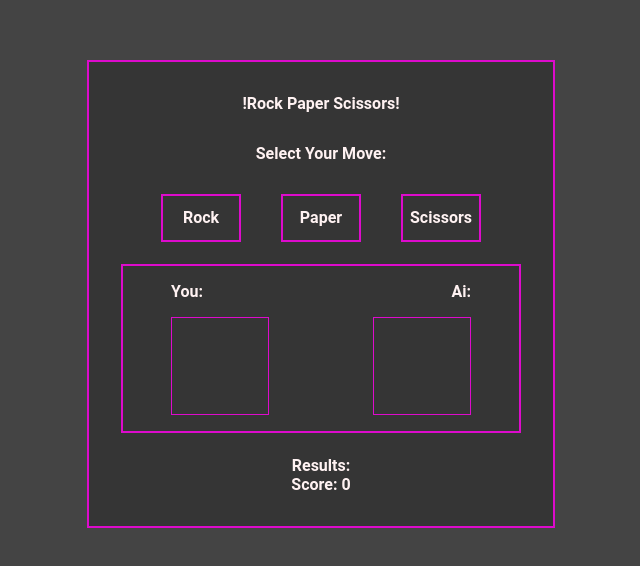
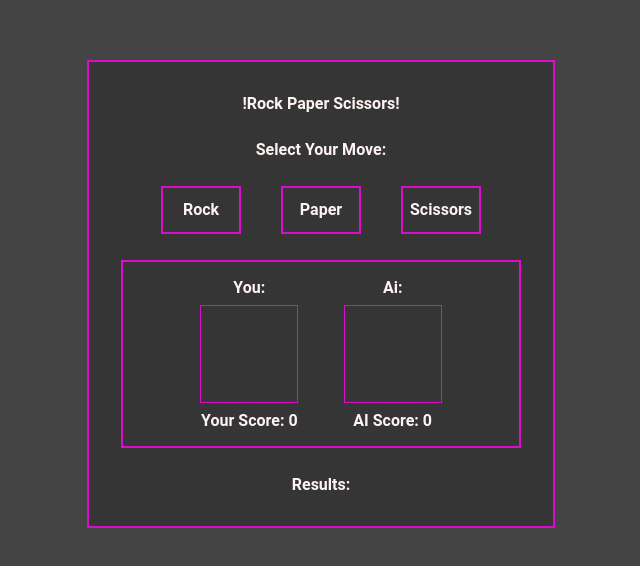
Before and after one commit to FlackCode/odin-rps, a plain HTML site: page index.html in a window 1280 px wide. Shown: the part 106-672 px from the top of the page, without its empty margins (319-959 px from the left). Drawn offline with Linux system fonts and the light colour scheme.

Commit message:
Optimized HTML and CSS code, optimizing JS soon

```diff
--- a/index.html
+++ b/index.html
@@ -18,26 +18,27 @@
             <button id="scissors" value=3 onclick="scissorOut()">Scissors</button>
         </div>
         <div class="game-window">
-            <div class="game-text">
+            <div class="game-box">
                 <h1>You:</h1>
-                <h1>Ai:</h1>
-            </div>
-            <div class="choice-squares">
                 <div class="square">
                     <div class="square-text">
                         <p id="playerchoice"></p>
                     </div>
                 </div>
+                <h1 id="score">Your Score: 0</h1>
+            </div>
+            <div class="game-box">
+                <h1>Ai:</h1>
                 <div class="square">
                     <div class="square-text">
                         <p id="aichoice"></p>
                     </div>
                 </div>
+                <h1 id="aiscore">AI Score: 0</h1>
             </div>
         </div>
         <div class="result">
             <h1 id="result">Results:</h1>
-            <h1 id="score">Score: 0</h1>
         </div>
     </div>
     <script src="script.js"></script>
--- a/script.js
+++ b/script.js
@@ -35,6 +35,7 @@ function enableButtons(){
         intscissors.disabled = false;
       }, 5000);
 }
+
 function rockOut(){
     disableButtons();
     rockvalue = introck.value;
--- a/style.css
+++ b/style.css
@@ -4,6 +4,7 @@
     font-family: 'Roboto', sans-serif;
     font-size: 16px;
     color: rgb(255, 242, 242);
+    text-align: center;
 }
 body{
     background-color: #000000bb;
@@ -22,13 +23,6 @@ body{
     display: flex;
     flex-direction: column;
     justify-content: space-between;
-}
-.title{
-    text-align: center;
-}
-.game-title{
-    text-align: center;
-    padding: 0.5rem;
 }
 .player-options{
     display: flex;
@@ -49,24 +43,16 @@ body{
     background-color: #252525;
 }
 .game-window{
-    text-align: center;
-    padding: 1rem;
+    padding: 1rem 2rem;
     border: 2px solid #dd0bcc;
-}
-.game-window h1{
-    padding-bottom: 1rem;
-}
-.game-text{
-    padding: 0rem 2rem 0rem 2rem;
     display: flex;
     flex-direction: row;
-    justify-content: space-between;
+    justify-content: space-evenly;
 }
-.choice-squares{
-    padding: 0rem 2rem 0rem 2rem;
+.game-box{
     display: flex;
-    flex-direction: row;
-    justify-content: space-between;
+    flex-direction: column;
+    gap: 0.5rem;
 }
 .square{
     display: flex;
@@ -78,7 +64,3 @@ body{
     height: 6rem;
     border: 1px #dd0bcc solid;
 }
-.result{
-    text-align: center;
-
-}
```
